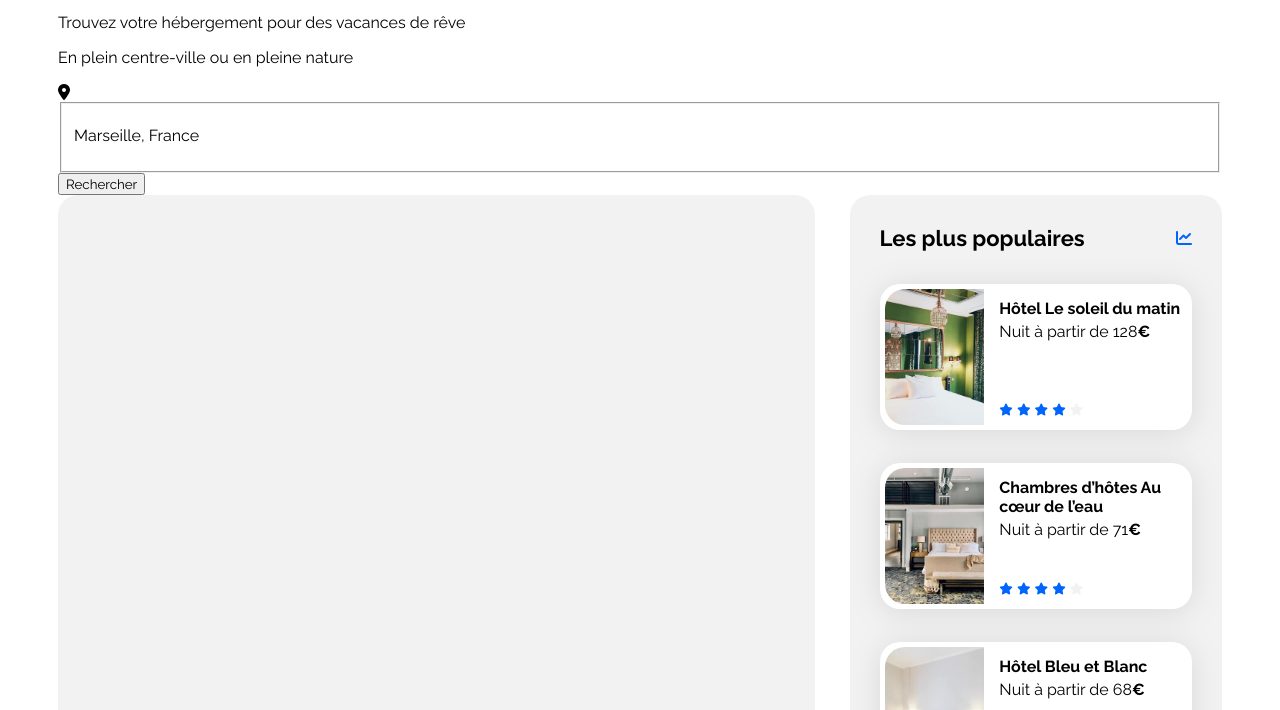
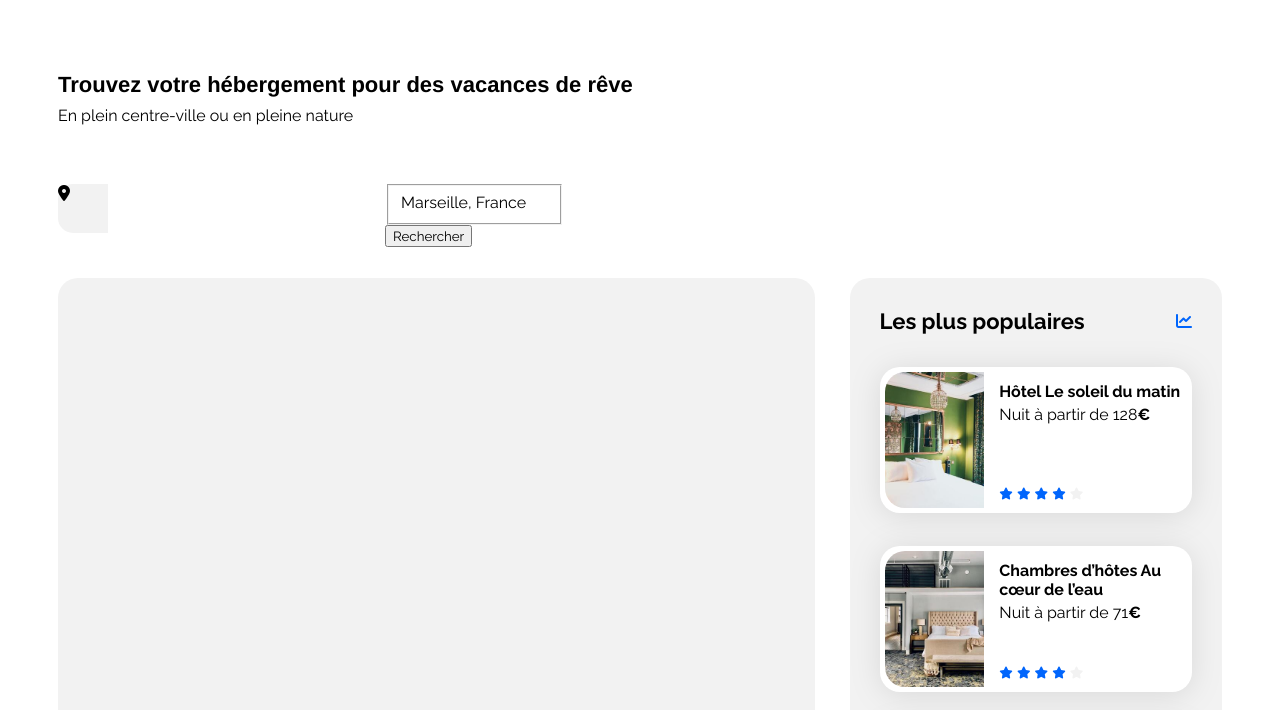
Before and after one commit to G-e-s-s/OC_Projet1_Booki, a plain HTML site: page index.html in a window 1280 px wide. Shown: the part 90-800 px from the top of the page. Drawn offline with Linux system fonts and the light colour scheme.

Commit message:
Ajout formulaire de recherche + icons

```diff
--- a/css/style.css
+++ b/css/style.css
@@ -1,3 +1,15 @@
+/****** General ***********/
+* {
+    font-family: 'Raleway', sans-serif;
+}
+
+.main-container {
+    width: 100%;
+    max-width: 1440px;
+    padding: 0 0px;
+    box-sizing: border-box;
+}
+
 /****** Header ******/
 .header {
     display: flex;
@@ -55,10 +67,84 @@
     width: 63px;
 }
 
-/****** General ***********/
-* {
-    font-family: 'Raleway', sans-serif;
+/*** Bar de recherche ***/
+.infos {
+    display: flex;
+    flex-direction: column;
+    align-items: flex-start;
+    position: relative;
+    justify-content: space-around;
+    height: 281px;
 }
+
+.groupe-infos{
+    display: flex;
+    flex-direction: column;
+    position: relative;
+    Height: 53px;
+}
+
+.titre-infos {
+    display: flex;
+    font-family: "Raleway-Bold", Helvetica;
+    font-weight: 700;
+    font-size: 22px;
+    align-self: flex-start;
+    position: relative;
+    padding: 30px 0 8px 0;
+    margin: 0 0 0 0;
+}
+
+.sous-titre-infos {
+    display: flex;
+    font-size: 16px;
+    font-weight: 400;
+    align-self: flex-start;
+    position: relative;
+    padding-bottom: 35px;
+    margin: 0 0 0 0;
+}
+
+.formulaire-recherche {
+    display: flex;
+    position: relative;
+    width: 377px;
+    height: 49px;
+    align-items: center;
+    align-self: flex-start;
+    justify-content: space-between;
+}
+
+.btn-localisation {
+    background-color: #F2F2F2;
+    border-radius: 15px 0 0 15px;
+    border: 1px;
+    width: 50px;
+    height: 49px;
+}
+
+.fa-solid .fa-location-dot {
+    width: 14px;
+    height: 18px;
+}
+
+.groupe-bar {
+    position: relative;
+    align-self: flex-start;
+    width: 50px;
+    height: 49px;
+}
+
+.bar-rechercher {
+    display: flex;
+    width: 147px;
+    height: 21px;
+    align-items: center;
+    position: relative;
+    border-color: #F2F2F2;
+}
+
+
 
 :root {
     --main-color: #0065FC;
@@ -73,13 +159,6 @@
 body {
     display: flex;
     justify-content: center;
-}
-
-.main-container {
-    width: 100%;
-    max-width: 1440px;
-    padding: 0 0px;
-    box-sizing: border-box;
 }
 
 main {
```
